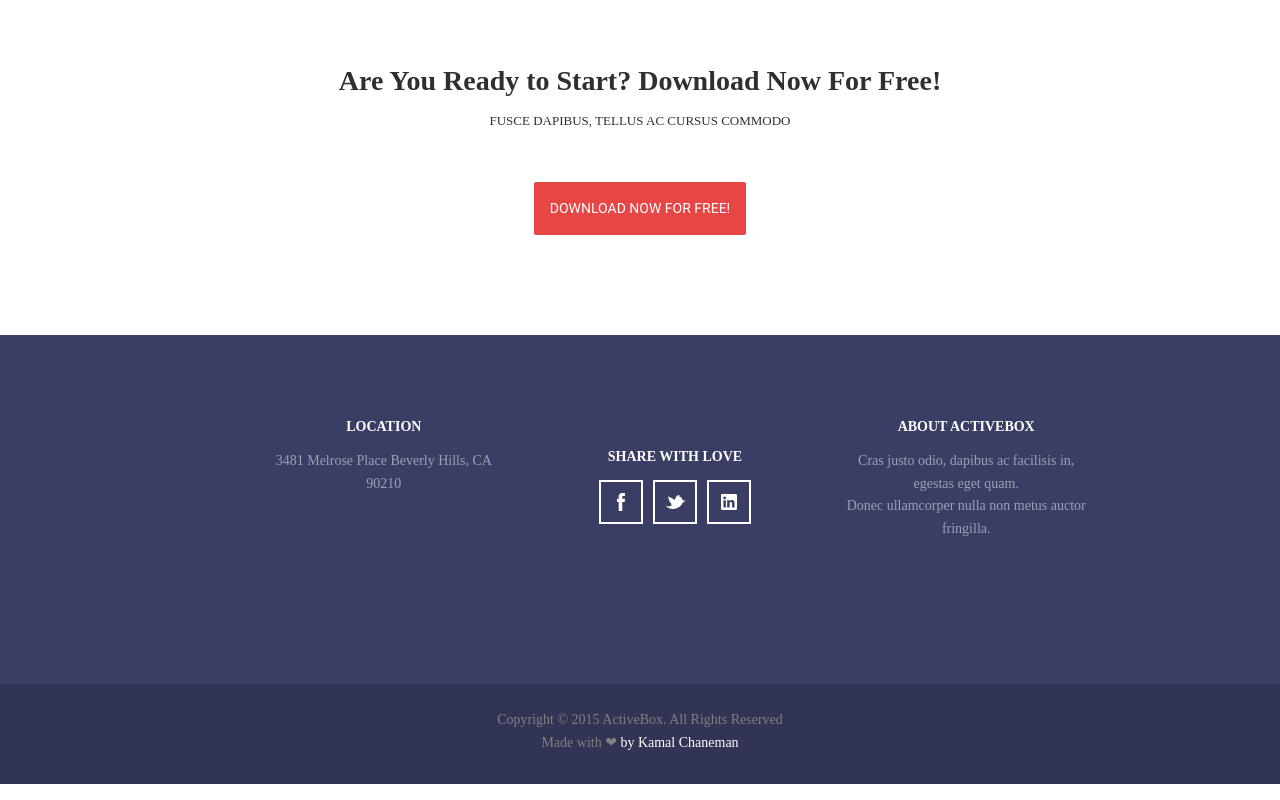
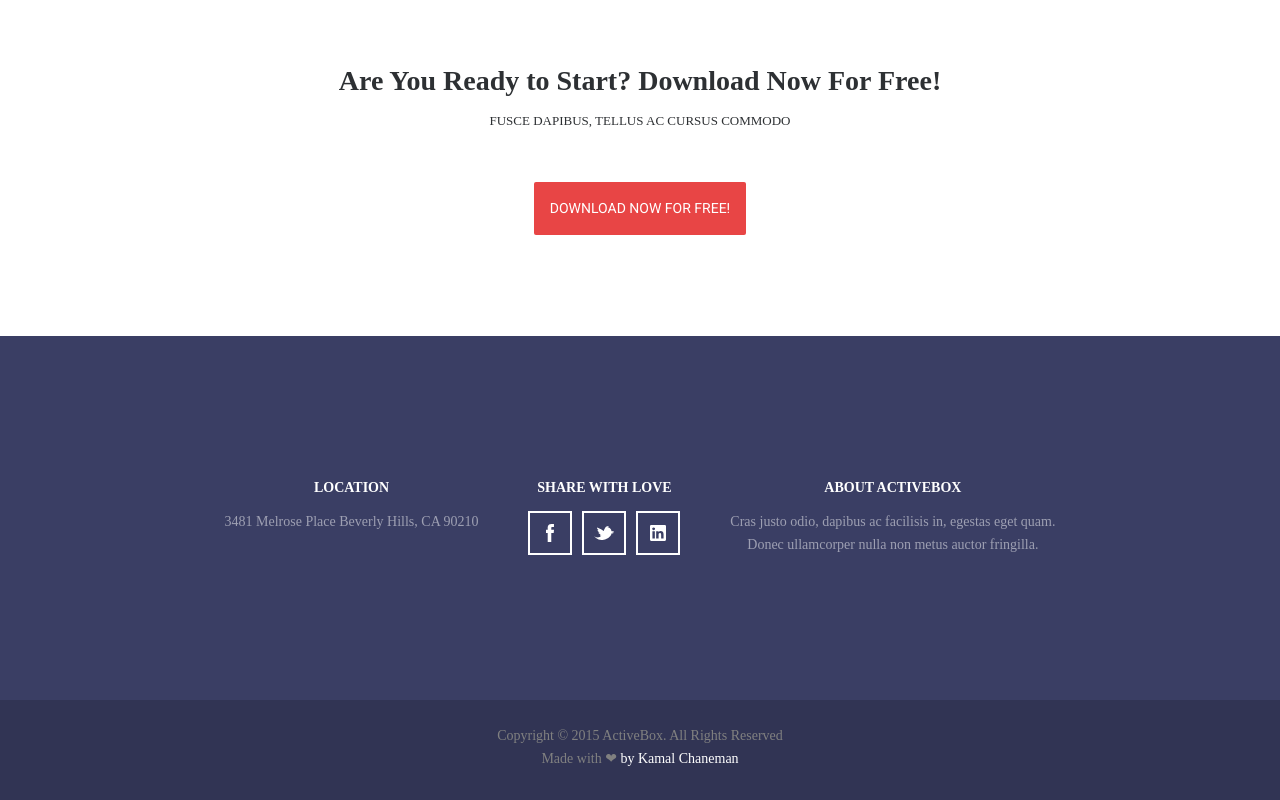
Before and after one commit to Leshe4ka/activebox, a plain HTML site: page index.html in a window 1280 px wide. Shown: the part 4302-5102 px from the top of the page. Drawn offline with Linux system fonts and the light colour scheme.

Commit message:
mistakes correction

```diff
--- a/css/style.css
+++ b/css/style.css
@@ -562,30 +562,32 @@ img {
 .footer {
   width: 100%;
   background-color: #3a3e64;
+  border-top: 1px solid white;
 }
 
 .footer-list {
   width: 65%;
   display: flex;
   flex-wrap: wrap;
-  justify-content: space-between;
-  margin: 0 auto;
-  padding: 70px 30px 130px 100px;
+  justify-content: space-around;
+  margin: 130px auto 100px auto;
+  padding: 0;
   box-sizing: content-box;
 
   list-style: none;
 }
 
 .footer-item {
-  max-width: 30%;
+  min-width: 30%;
   text-align: center;
+  margin-bottom: 30px;
 }
 
 .footer-item:nth-child(2) {
-  min-width: 15%;
+  min-width: 30%;
   display: flex;
   flex-direction: column;
-  justify-content: center;
+  justify-content: flex-start;
   align-items: center;
 }
 
```
